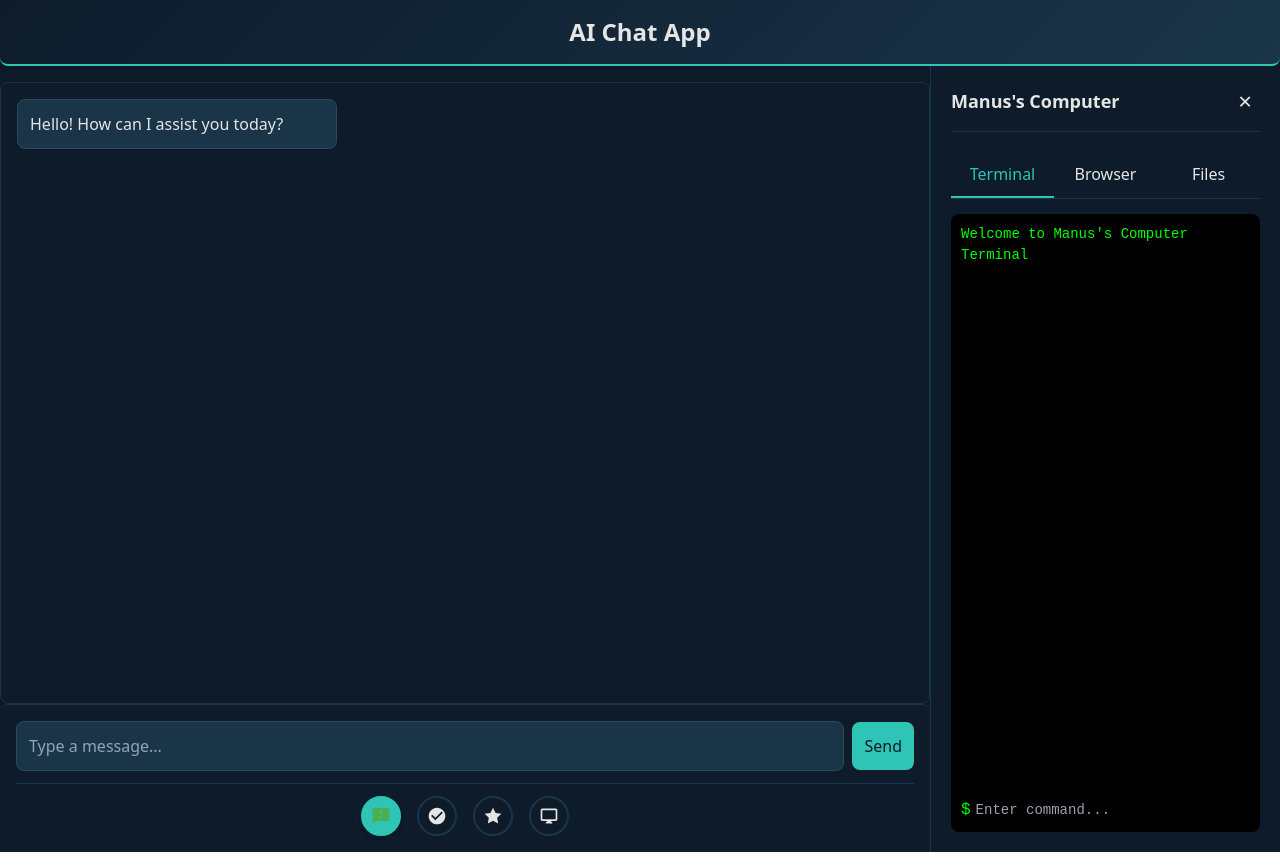
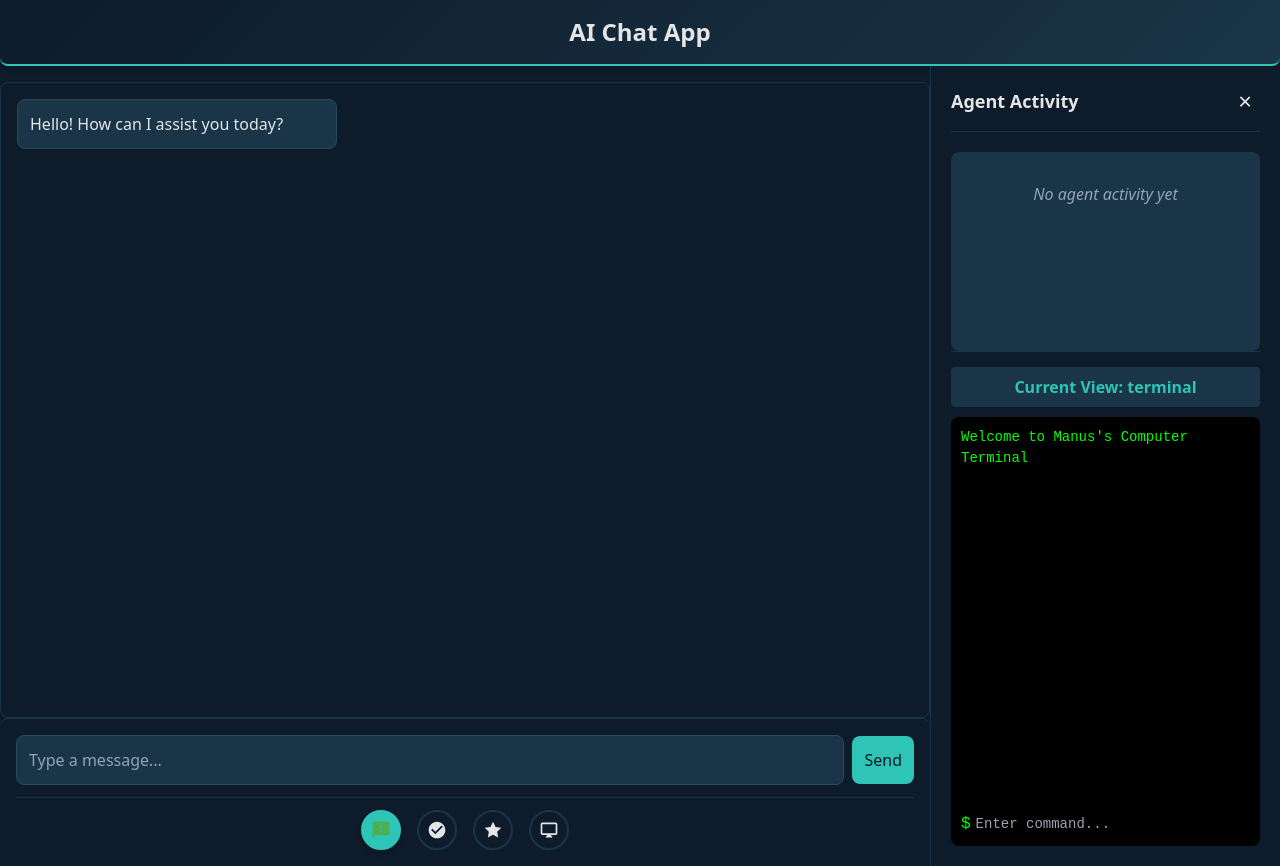
Before and after one commit to Sjdjdiejdrirhdkjej/manus-reworked, a Next.js app in the folder frontend/: page / in a window 1280 px wide. Built offline with nearby package versions, Linux system fonts and the light colour scheme.

Commit message:
Updated computer UI with agent activity tracker

```diff
--- a/frontend/app/chat.css
+++ b/frontend/app/chat.css
@@ -212,6 +212,7 @@ body {
   padding: 20px;
   display: flex;
   flex-direction: column;
+  height: 100vh;
 }
 
 .sidebar-header {
@@ -252,40 +253,72 @@ body {
   color: #E5E5E5;
 }
 
-/* Computer modes styles */
-.computer-modes {
-  display: flex;
-  flex-direction: column;
-  height: calc(100vh - 120px);
-}
-
-.mode-tabs {
-  display: flex;
+/* Activity tracker styles */
+.activity-tracker {
+  height: 200px;
   border-bottom: 1px solid #1a3548;
   margin-bottom: 15px;
 }
 
-.mode-tab {
-  flex: 1;
+.activity-scroll {
+  height: 100%;
+  overflow-y: auto;
   padding: 10px;
-  background: none;
-  border: none;
-  color: #E5E5E5;
-  cursor: pointer;
-  border-bottom: 2px solid transparent;
-  transition: all 0.2s;
+  background-color: #1a3548;
+  border-radius: 8px;
 }
 
-.mode-tab:hover {
-  background-color: rgba(138, 43, 226, 0.1);
+.activity-empty {
+  color: #94a3b8;
+  text-align: center;
+  padding: 20px;
+  font-style: italic;
 }
 
-.mode-tab.active {
-  border-bottom-color: #2EC4B6;
-  color: #2EC4B6;
+.activity-item {
+  margin-bottom: 10px;
+  padding: 8px;
+  background-color: #0D1B2A;
+  border-radius: 4px;
+  border-left: 3px solid #2EC4B6;
 }
 
-.mode-content {
+.activity-type {
+  font-weight: bold;
+  color: #2EC4B6;
+  font-size: 12px;
+  text-transform: uppercase;
+}
+
+.activity-action {
+  color: #E5E5E5;
+  font-size: 13px;
+  margin: 2px 0;
+}
+
+.activity-timestamp {
+  color: #94a3b8;
+  font-size: 11px;
+}
+
+.current-view {
+  flex: 1;
+  display: flex;
+  flex-direction: column;
+  overflow: hidden;
+}
+
+.view-header {
+  padding: 8px;
+  background-color: #1a3548;
+  border-radius: 4px;
+  color: #2EC4B6;
+  font-weight: bold;
+  margin-bottom: 10px;
+  text-align: center;
+}
+
+.view-content {
   flex: 1;
   overflow: hidden;
 }
@@ -374,19 +407,22 @@ body {
   flex-direction: column;
 }
 
-.file-controls {
+.file-header {
   display: flex;
-  gap: 10px;
+  justify-content: space-between;
+  align-items: center;
   margin-bottom: 15px;
 }
 
-.file-name-input {
+.file-name-display {
   flex: 1;
   padding: 8px;
-  border: 1px solid #1a3548;
+  background-color: #1a3548;
   border-radius: 4px;
-  background-color: #1a3548;
   color: #E5E5E5;
+  font-family: 'Courier New', monospace;
+  font-size: 12px;
+  border: 1px solid #2a4a5e;
 }
 
 .diff-toggle {
--- a/frontend/app/page.tsx
+++ b/frontend/app/page.tsx
@@ -26,6 +26,7 @@ export default function Home() {
   const [fileName, setFileName] = useState('');
   const [diffMode, setDiffMode] = useState(false);
   const [originalContent, setOriginalContent] = useState('');
+  const [agentActivity, setAgentActivity] = useState<Array<{type: string, action: string, timestamp: Date}>>([]);
   const chatContainerRef: MutableRefObject<HTMLDivElement | null> = useRef(null);
 
   useEffect(() => {
@@ -37,6 +38,20 @@ export default function Home() {
 
   const handleDesktopAction = (action: any) => {
     const { type, args } = action;
+
+    // Track agent activity
+    const activity = {
+      type,
+      action: type === 'write_to_file' ? `Writing to ${args.file_name}` :
+              type === 'read_file' ? `Reading ${args.file_name}` :
+              type === 'go_to' ? `Navigating to ${args.url}` :
+              type === 'execute_command' ? `Executing: ${args.command}` :
+              type === 'search_google' ? `Searching: ${args.query}` :
+              `${type}: ${JSON.stringify(args)}`,
+      timestamp: new Date()
+    };
+
+    setAgentActivity(prev => [...prev, activity]);
 
     switch (type) {
       case 'write_to_file':
@@ -273,39 +288,37 @@ export default function Home() {
         {isSidebarOpen && (
           <div className="sidebar-right">
             <div className="sidebar-header">
-              <h2 className="sidebar-title">Manus's Computer</h2>
+              <h2 className="sidebar-title">Agent Activity</h2>
               <button
                 className="toggle-button"
                 onClick={() => setIsSidebarOpen(false)}
-                title="Close computer"
+                title="Close activity tracker"
               >
                 ×
               </button>
             </div>
 
-            <div className="computer-modes">
-              <div className="mode-tabs">
-                <button
-                  className={`mode-tab ${computerMode === 'terminal' ? 'active' : ''}`}
-                  onClick={() => setComputerMode('terminal')}
-                >
-                  Terminal
-                </button>
-                <button
-                  className={`mode-tab ${computerMode === 'browser' ? 'active' : ''}`}
-                  onClick={() => setComputerMode('browser')}
-                >
-                  Browser
-                </button>
-                <button
-                  className={`mode-tab ${computerMode === 'files' ? 'active' : ''}`}
-                  onClick={() => setComputerMode('files')}
-                >
-                  Files
-                </button>
+            <div className="activity-tracker">
+              <div className="activity-scroll">
+                {agentActivity.length === 0 ? (
+                  <div className="activity-empty">No agent activity yet</div>
+                ) : (
+                  agentActivity.map((activity, index) => (
+                    <div key={index} className="activity-item">
+                      <div className="activity-type">{activity.type}</div>
+                      <div className="activity-action">{activity.action}</div>
+                      <div className="activity-timestamp">
+                        {activity.timestamp.toLocaleTimeString()}
+                      </div>
+                    </div>
+                  ))
+                )}
               </div>
+            </div>
 
-              <div className="mode-content">
+            <div className="current-view">
+              <div className="view-header">Current View: {computerMode}</div>
+              <div className="view-content">
                 {computerMode === 'terminal' && (
                   <div className="terminal-container">
                     <div className="terminal-output">
@@ -357,14 +370,8 @@ export default function Home() {
 
                 {computerMode === 'files' && (
                   <div className="files-container">
-                    <div className="file-controls">
-                      <input
-                        type="text"
-                        value={fileName}
-                        onChange={(e) => setFileName(e.target.value)}
-                        className="file-name-input"
-                        placeholder="Enter filename..."
-                      />
+                    <div className="file-header">
+                      <div className="file-name-display">{fileName || 'No file selected'}</div>
                       <button
                         className="diff-toggle"
                         onClick={() => setDiffMode(!diffMode)}
@@ -404,12 +411,6 @@ export default function Home() {
                         />
                       </div>
                     )}
-
-                    <div className="file-actions">
-                      <button className="file-action-btn save">Save</button>
-                      <button className="file-action-btn create">Create New</button>
-                      <button className="file-action-btn load">Load File</button>
-                    </div>
                   </div>
                 )}
               </div>
```
